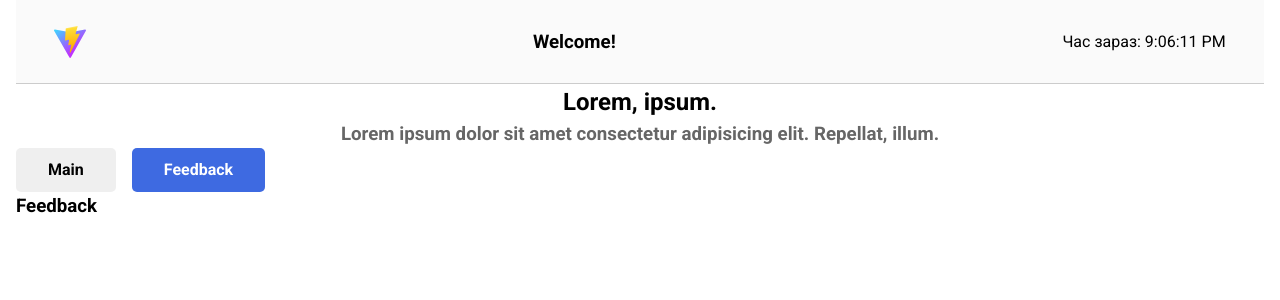
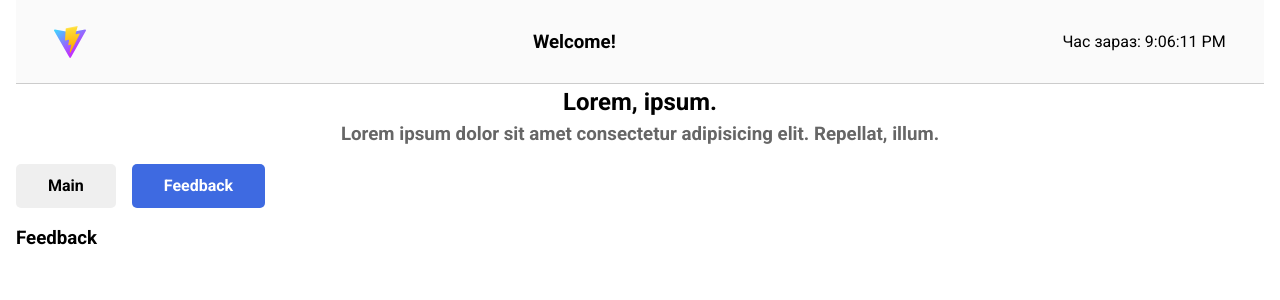
Before and after one commit to PushEaxVK/react-learn, a React (Vite) app: page / in a window 1280 px wide. Shown: the top 300 px of the page. Built offline with nearby package versions, Linux system fonts and the light colour scheme.

Commit message:
add inline styles

```diff
--- a/src/components/IntroSection/IntroSection.jsx
+++ b/src/components/IntroSection/IntroSection.jsx
@@ -2,7 +2,7 @@ import React from 'react';
 import css from './IntroSection.module.css';
 
 function IntroSection() {
-  return React.createElement('section', null, [
+  return React.createElement('section', { style: { marginBottom: '1rem' } }, [
     React.createElement(
       'h1',
       { className: css.centered, key: 1 },
--- a/src/components/TabPagesSection/TabPagesSection.jsx
+++ b/src/components/TabPagesSection/TabPagesSection.jsx
@@ -3,7 +3,7 @@ import Button from '../Button/Button';
 
 const TabPagesSection = ({ value, callback }) => {
   return (
-    <section>
+    <section style={{ marginBottom: '1rem' }}>
       <Button isActive={value === 'main'} onClick={() => callback('main')}>
         Main
       </Button>
```
